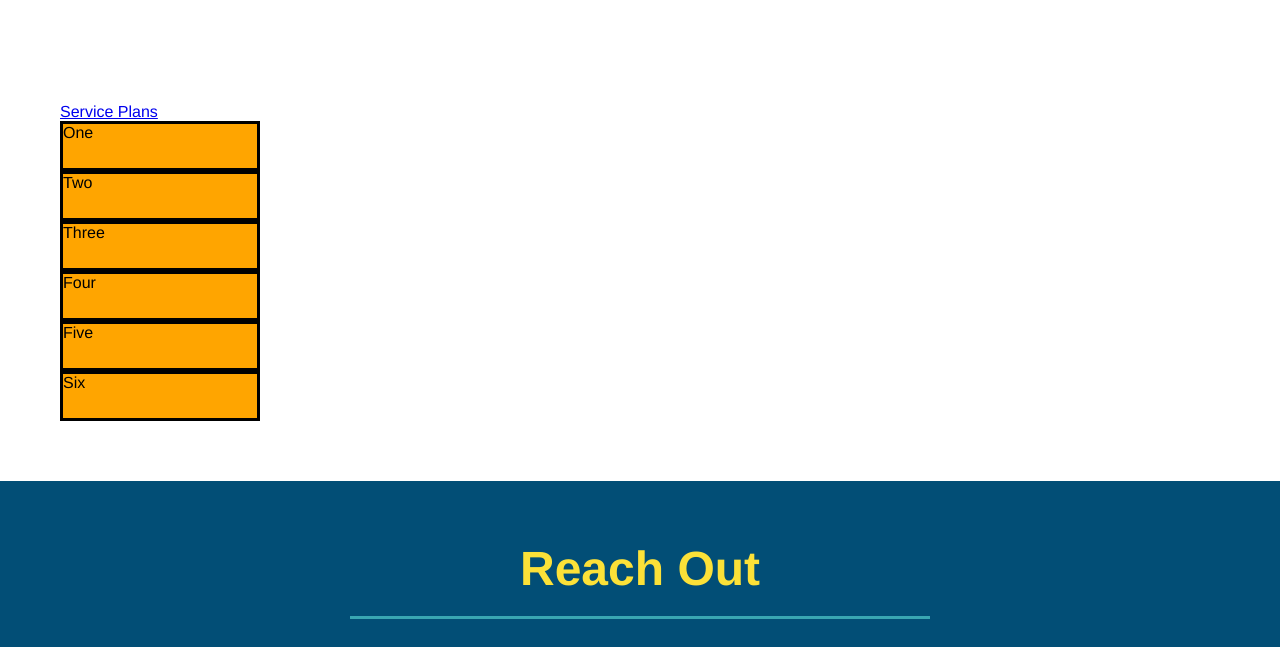
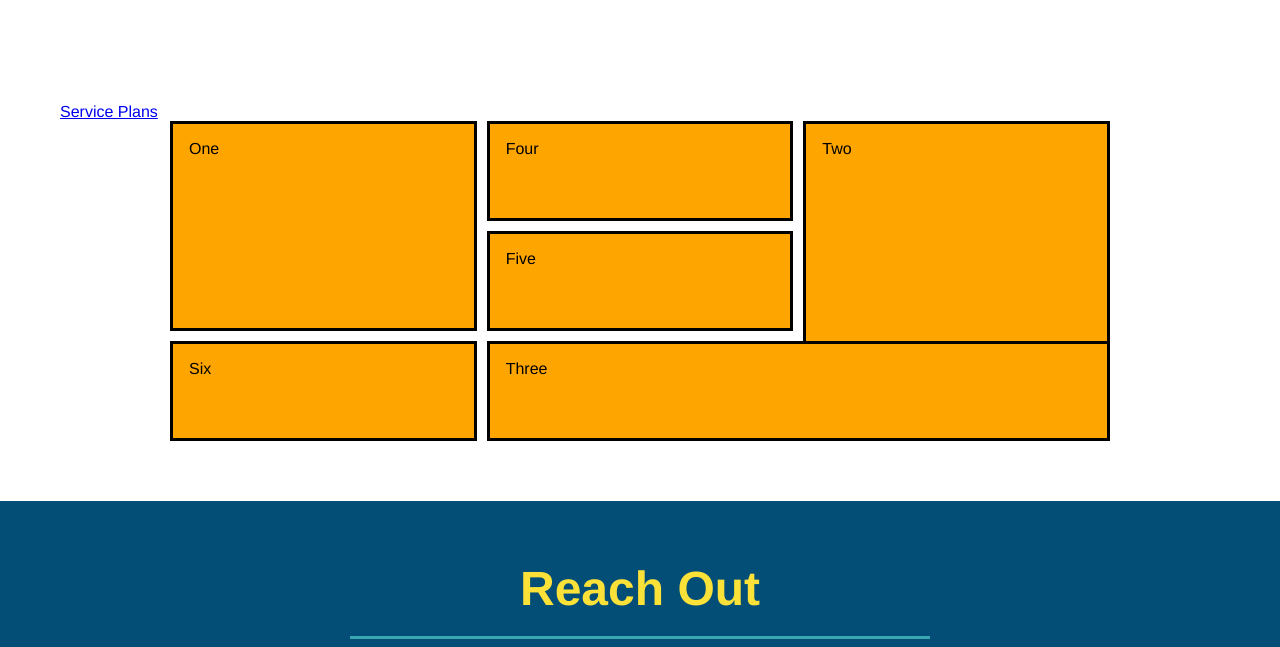
Before and after one commit to mcmelton18/run-buddy, a plain HTML site: page index.html in a window 1280 px wide. Shown: the part 3140-3787 px from the top of the page. Drawn offline with Linux system fonts and the light colour scheme.

Commit message:
example grid

```diff
--- a/assets/css/style.css
+++ b/assets/css/style.css
@@ -282,17 +282,35 @@ section {
 
 /*Service Grid Start*/
 .service-grid-container {
+  max-width: 940px;
+  margin: 0 auto;
   display: grid;
+  grid-template-columns: repeat(3, 1fr);
+  grid-template-rows: repeat(3, 100px);
+  grid-gap: 10px;
 }
 
 .service-grid-item {
-  width: 200px;
-  height: 50px;
   background-color: orange;
+  color: black;
   border: solid;
-  color: black
+  padding: 1em;
 }
 
+.box1 {
+  grid-column: 1/2;
+  grid-row: 1/3;
+}
+
+.box2 {
+  grid-column: 3/4;
+  grid-row: 1/-1;
+}
+
+.box3 {
+  grid-column: 2/ span 2;
+  grid-row: 3/ span 1;
+}
 /*Service Grid ENd*/
 
 /* REACH OUT STYLES START */
--- a/index.html
+++ b/index.html
@@ -190,12 +190,12 @@
     <section id="service-plans" class="services">
       <a href="#service-plans">Service Plans</a>
       <div class="service-grid-container">
-        <div class="service-grid-item">One</div>
-        <div class="service-grid-item">Two</div>
-        <div class="service-grid-item">Three</div>
-        <div class="service-grid-item">Four</div>
-        <div class="service-grid-item">Five</div>
-        <div class="service-grid-item">Six</div>
+        <div class="service-grid-item box1">One</div>
+        <div class="service-grid-item box2">Two</div>
+        <div class="service-grid-item box3">Three</div>
+        <div class="service-grid-item box4">Four</div>
+        <div class="service-grid-item box5">Five</div>
+        <div class="service-grid-item box6">Six</div>
       </div>
     </section>
     <!-- "reach out" start -->
```
